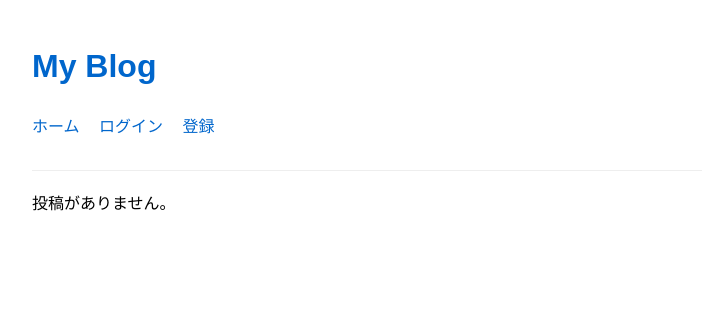
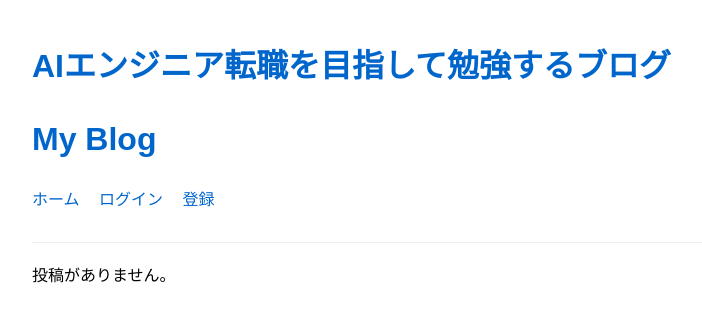
Before and after one commit to Forbusinessuseyukikoishiguro/DjangoBlogNew, a Django app: page / in a window 1280 px wide. Shown: the top 322 px of the page, without its empty margins (208-910 px from the left). Run offline with Django 5.2, Linux system fonts and the light colour scheme; data that the repository does not hold is empty.

Commit message:
032211746タイトル修正

```diff
--- a/blog/templates/blog/base.html
+++ b/blog/templates/blog/base.html
@@ -3,7 +3,7 @@
 <head>
     <meta charset="utf-8">
     <meta name="viewport" content="width=device-width, initial-scale=1">
-    <title>{% block title %}My Blog{% endblock %}</title>
+    <h1><a href="{% url 'blog-home' %}">AIエンジニア転職を目指して勉強するブログ</a></h1>
     <style>
         body { font-family: Arial, sans-serif; line-height: 1.6; padding: 20px; max-width: 800px; margin: 0 auto; }
         header { margin-bottom: 20px; padding-bottom: 10px; border-bottom: 1px solid #eee; }
```
